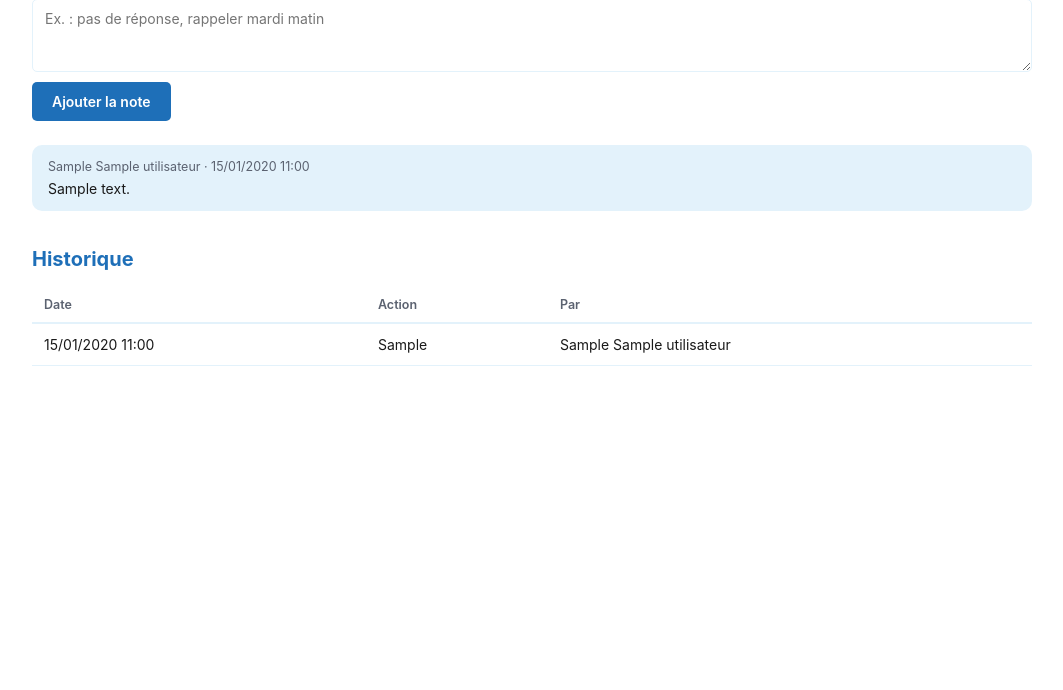
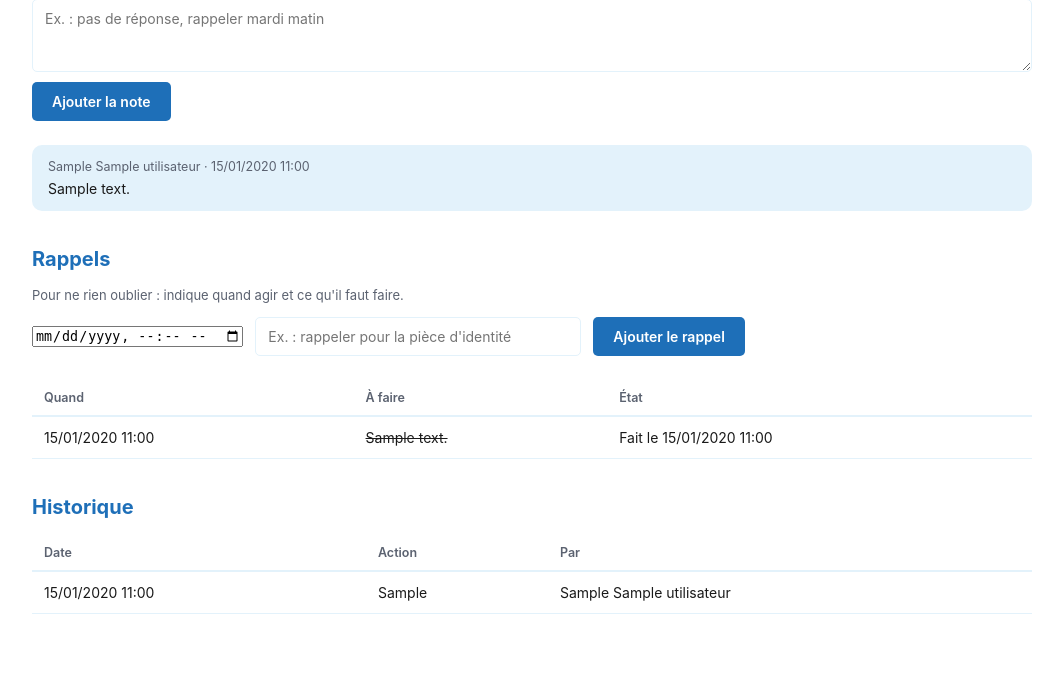
Before and after one commit to Sakina-port/previal, a Flask app: page /equipe/dossiers/1 in a window 1280 px wide. Shown: the part 1453-2143 px from the top of the page, without its empty margins (108-1171 px from the left). Before the commit the page ends 1819 px from the top, so only its background shows below. Run offline with Flask 3, Linux system fonts and the light colour scheme; a user stored in the database is signed in; tables that the repository leaves empty hold one stand-in row (values such as "Sample post").

Commit message:
Fiche dossier : rappels (ajout, liste, fait)

```diff
--- a/backend/app.py
+++ b/backend/app.py
@@ -13,7 +13,7 @@ from datetime import date, datetime, timedelta, timezone
 from zoneinfo import ZoneInfo
 from weasyprint import HTML
 from sqlalchemy import or_
-from models import db, Produit, Dossier, Devis, Contrat, Signature, Utilisateur, Historique, Note, DemandeDocuments, Document
+from models import db, Produit, Dossier, Devis, Contrat, Signature, Utilisateur, Historique, Note, DemandeDocuments, Document, Rappel
 from moteur_devis import obtenir_devis
 from mailer import configurer_mail, envoyer_documents, envoyer_accuse_reception, notifier_equipe_nouvelle_demande, envoyer_demande_documents, notifier_equipe_depot
 from stockage import enregistrer_fichier, lire_fichier
@@ -521,7 +521,7 @@ def equipe_fiche_dossier(dossier_id):
         })
 
     documents = Document.query.filter_by(dossier_id=dossier.id).order_by(Document.date_creation.desc()).all()
-
+    rappels = Rappel.query.filter_by(dossier_id=dossier.id).order_by(Rappel.fait.asc(), Rappel.date_rappel.asc()).all()
 
     return render_template(
         "equipe_fiche_dossier.html",
@@ -534,7 +534,8 @@ def equipe_fiche_dossier(dossier_id):
         demandes=demandes,
         pieces=PIECES,
         libelles_pieces=dict(PIECES),
-        documents=documents
+        documents=documents,
+        rappels=rappels
     )
 
 
@@ -577,7 +578,58 @@ def equipe_ajouter_note(dossier_id):
 
     return redirect(f"/equipe/dossiers/{dossier.id}")
 
+@app.route("/equipe/dossiers/<int:dossier_id>/rappels", methods=["POST"])
+@login_required
+def equipe_ajouter_rappel(dossier_id):
+    if current_user.role != "admin":
+        abort(404)
 
+    dossier = Dossier.query.get_or_404(dossier_id)
+    contenu = request.form.get("contenu", "").strip()
+    date_texte = request.form.get("date_rappel", "")
+
+    if contenu and date_texte:
+        try:
+            date_locale = datetime.strptime(date_texte, "%Y-%m-%dT%H:%M")
+        except ValueError:
+            return redirect(f"/equipe/dossiers/{dossier.id}")
+
+        date_utc = date_locale.replace(tzinfo=ZoneInfo("Europe/Paris")).astimezone(timezone.utc).replace(tzinfo=None)
+
+        db.session.add(Rappel(
+            dossier_id=dossier.id,
+            utilisateur_id=current_user.id,
+            date_rappel=date_utc,
+            contenu=contenu[:255]
+        ))
+        db.session.add(Historique(
+            dossier_id=dossier.id,
+            utilisateur_id=current_user.id,
+            action="Rappel ajouté : " + contenu[:100]
+        ))
+        db.session.commit()
+
+    return redirect(f"/equipe/dossiers/{dossier.id}")
+@app.route("/equipe/dossiers/<int:dossier_id>/rappels/<int:rappel_id>/fait", methods=["POST"])
+@login_required
+def equipe_rappel_fait(dossier_id, rappel_id):
+    if current_user.role != "admin":
+        abort(404)
+
+    dossier = Dossier.query.get_or_404(dossier_id)
+    rappel = Rappel.query.get_or_404(rappel_id)
+
+    if rappel.dossier_id == dossier.id and not rappel.fait:
+        rappel.fait = True
+        rappel.date_fait = datetime.utcnow()
+        db.session.add(Historique(
+            dossier_id=dossier.id,
+            utilisateur_id=current_user.id,
+            action="Rappel terminé : " + rappel.contenu[:100]
+        ))
+        db.session.commit()
+
+    return redirect(f"/equipe/dossiers/{dossier.id}")
 @app.route("/equipe/dossiers/<int:dossier_id>/demande-documents", methods=["POST"])
 @login_required
 def equipe_demander_documents(dossier_id):
@@ -744,7 +796,7 @@ def equipe_telecharger_document(document_id):
     db.session.add(Historique(
         dossier_id=document.dossier_id,
         utilisateur_id=current_user.id,
-        action="Document téléchargé : " +document.nom_origigitnal
+        action="Document téléchargé : " + document.nom_original
     ))
     db.session.commit()
     return Response(
--- a/backend/templates/equipe_fiche_dossier.html
+++ b/backend/templates/equipe_fiche_dossier.html
@@ -130,6 +130,43 @@
     {% endif %}
   </div>
 
+   <div class="fiche-equipe-bloc">
+    <h2 class="equipe-titre-section">Rappels</h2>
+    <p class="equipe-note-info">Pour ne rien oublier : indique quand agir et ce qu'il faut faire.</p>
+
+    <form method="POST" action="/equipe/dossiers/{{ dossier.id }}/rappels" class="equipe-filtres">
+      <input type="datetime-local" name="date_rappel" required>
+      <input type="text" name="contenu" maxlength="255" placeholder="Ex. : rappeler pour la pièce d'identité" required>
+      <button type="submit" class="btn-primary">Ajouter le rappel</button>
+    </form>
+
+    {% if rappels %}
+    <table class="equipe-table equipe-table-historique">
+      <thead>
+        <tr><th>Quand</th><th>À faire</th><th>État</th></tr>
+      </thead>
+      <tbody>
+        {% for r in rappels %}
+        <tr>
+          <td>{{ r.date_rappel|heure_paris }}</td>
+          <td>{% if r.fait %}<s>{{ r.contenu }}</s>{% else %}{{ r.contenu }}{% endif %}</td>
+          <td>
+            {% if r.fait %}
+              Fait le {{ r.date_fait|heure_paris }}
+            {% else %}
+            <form method="POST" action="/equipe/dossiers/{{ dossier.id }}/rappels/{{ r.id }}/fait">
+              <button type="submit" class="equipe-bouton-lien">Marquer comme fait</button>
+            </form>
+            {% endif %}
+          </td>
+        </tr>
+        {% endfor %}
+      </tbody>
+    </table>
+    {% else %}
+    <p class="equipe-vide">Aucun rappel pour ce dossier.</p>
+    {% endif %}
+  </div>
   <div class="fiche-equipe-bloc">
     <h2 class="equipe-titre-section">Historique</h2>
     {% if historique %}
```
Also changed, not shown: backend/models.py (+11 -0 lines).
